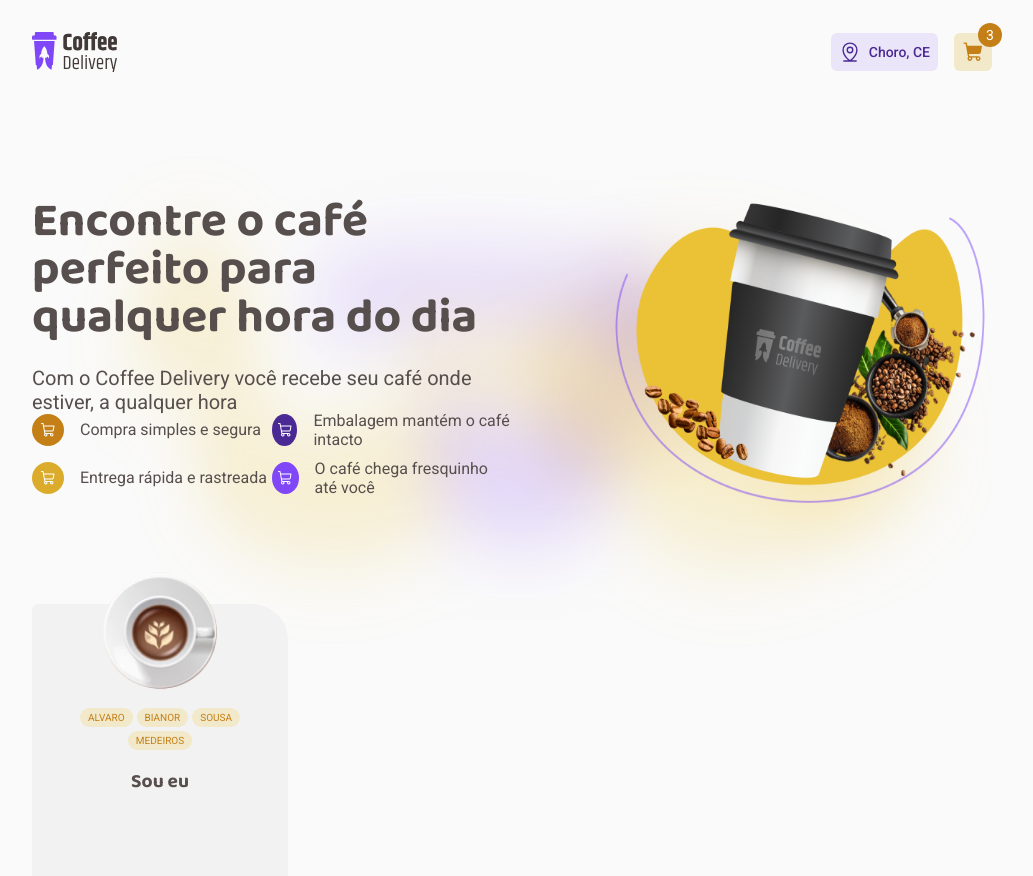
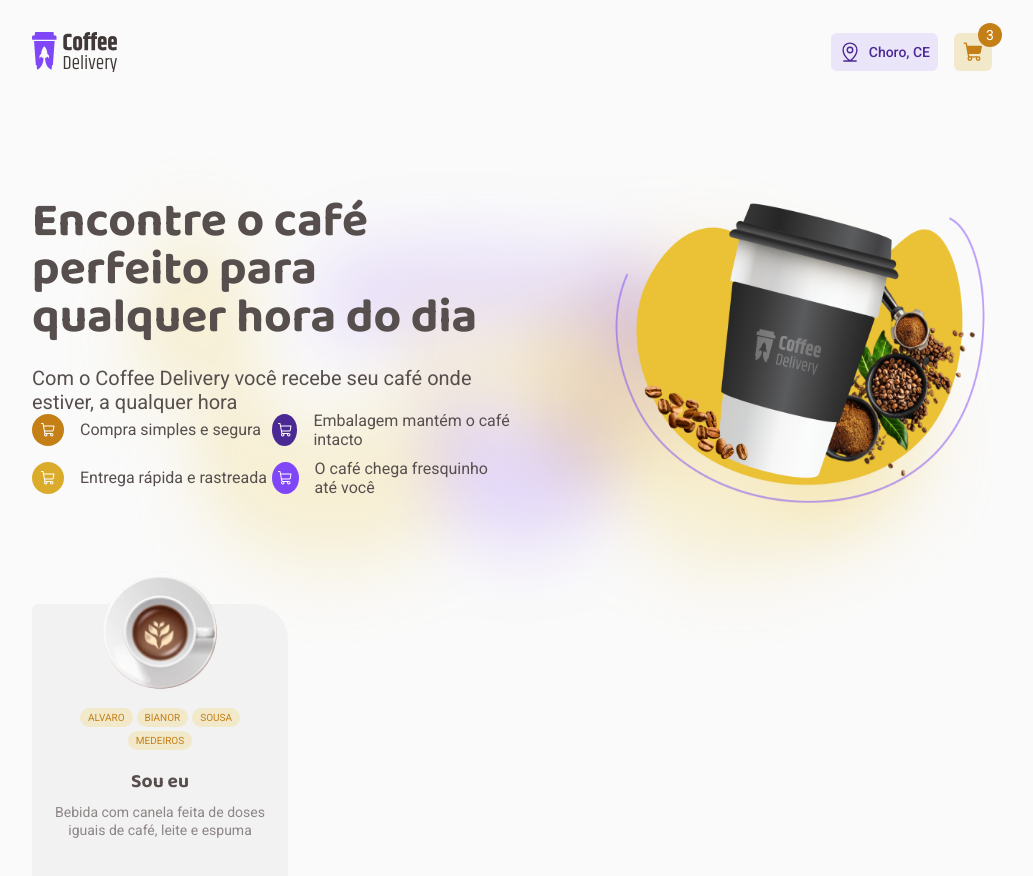
Before and after one commit to alvarobianor/coffee-delivery, a React (Vite) app: page / in a window 1280 px wide. Shown: the top 876 px of the page, without its empty margins (128-1161 px from the left). Built offline with nearby package versions, Linux system fonts and the light colour scheme.

Commit message:
Derscription component done

```diff
--- a/src/Components/CoffeCard.tsx
+++ b/src/Components/CoffeCard.tsx
@@ -19,6 +19,9 @@
         <Tag>Medeiros</Tag>
       </ContainerTag>
       <Title>Sou eu</Title>
+      <Description>
+        Bebida com canela feita de doses iguais de café, leite e espuma
+      </Description>
     </Container>
   );
 }
@@ -86,3 +89,14 @@
   line-height: 130%;
   text-align: center;
 `;
+
+const Description = styled.p`
+  width: 100%;
+  font-family: ${({ theme }) => theme.fonts.regular};
+  font-size: ${({ theme }) => theme.textSizes['text-regular-s']};
+  line-height: 130%;
+  text-align: center;
+  color: ${({ theme }) => theme.colors['base-label']};
+
+  margin-top: 0.5rem;
+`;
```
